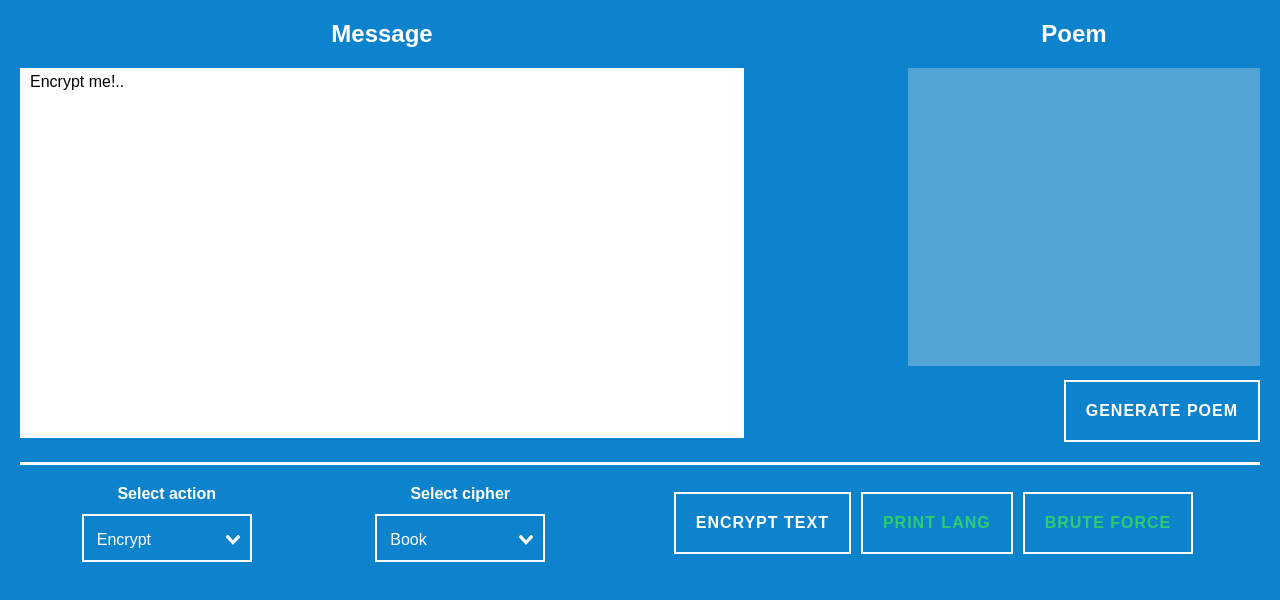
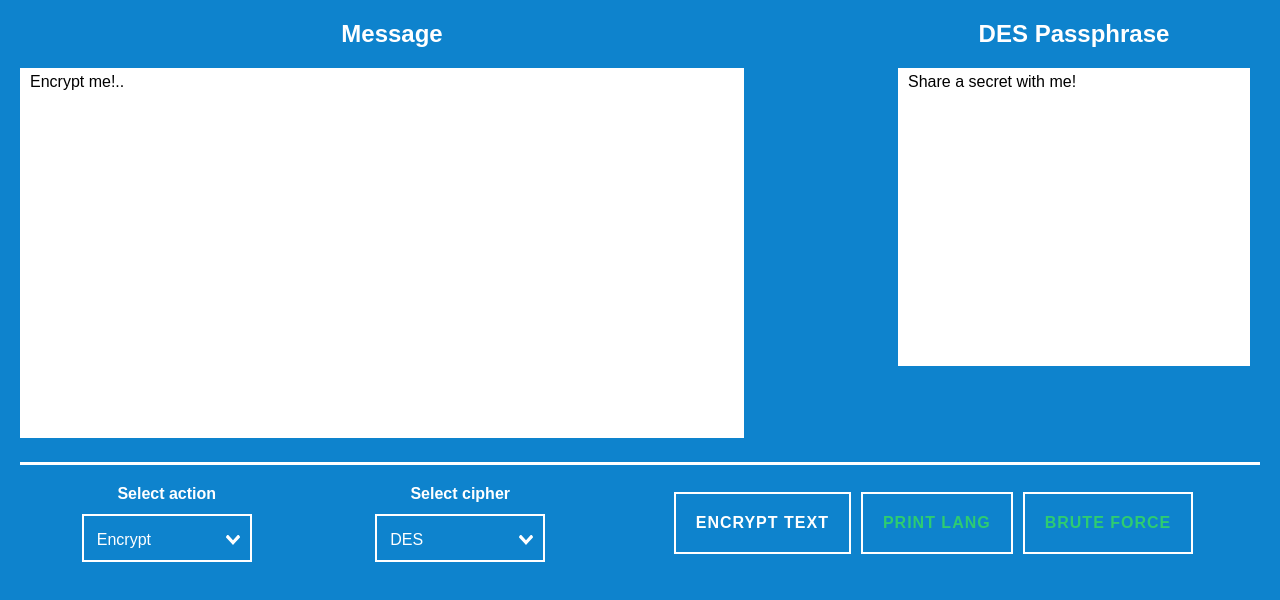
Before and after one commit to oddestdan/crypto-vue, a Vue app: page / in a window 1280 px wide. Shown: the top 600 px of the page. Built offline with nearby package versions, Linux system fonts and the light colour scheme; what vue-cryptojs would draw is missing.

Commit message:
Added DES, TripleDES, and AES ciphers

```diff
--- a/src/ciphers/Book.js
+++ b/src/ciphers/Book.js
@@ -13,6 +13,9 @@
  */
 
 export default function cipherBook(input, key, alphabet, mode) {
+  console.log(`alphabet of length ${alphabet.length} isn't needed in AES`);
+  console.log(`alphabet of length ${key} isn't needed in AES`);
+  console.log(`alphabet of length ${mode} isn't needed in AES`);
   // const alength = alphabet.length;
   // const modif = mode === 'Encrypt' ? 1 : -1;
 
--- a/src/components/Home.vue
+++ b/src/components/Home.vue
@@ -40,7 +40,7 @@
 
         <div class="-col-between -h-max" v-if="cipher === `XOR`">
           <h2>Gamma</h2>
-          <div class="end-container">
+          <div class="center-container">
             <textarea class="-bot10" rows="16" v-model="key" disabled></textarea>
             <button class="custom-button -m0" @click="key = generateGamma()">generate gamma</button>
           </div>
@@ -48,9 +48,16 @@
 
         <div class="-col-between -h-max" v-if="cipher === `Book`">
           <h2>Poem</h2>
-          <div class="end-container">
+          <div class="center-container">
             <textarea class="-bot10" rows="16" v-model="key" disabled></textarea>
             <button class="custom-button -m0" @click="key = poem">generate poem</button>
+          </div>
+        </div>
+
+        <div v-if="cipher === `DES` || cipher === `TripleDES` || cipher === `AES`">
+          <h2>{{ cipher }} Passphrase</h2>
+          <div class="center-container">
+            <textarea rows="16" v-model="key"></textarea>
           </div>
         </div>
       </div>
@@ -73,7 +80,7 @@
           v-model="cipher"
           :clearable="false"
           :placeholder="cipher"
-          :options="['Caesar', 'Trithemius', 'XOR', 'Book']"
+          :options="['Caesar', 'Trithemius', 'XOR', 'Book', 'DES', 'TripleDES', 'AES']"
         ></v-select>
       </div>
       <div class="action-buttons-container">
@@ -97,6 +104,9 @@ import XOR from '@/ciphers/XOR.js';
 
 import Book from '@/ciphers/Book.js';
 import poem from '@/utils/poem.js';
+// import DES from '@/ciphers/DES.js';
+// import TripleDES from '@/ciphers/TripleDES.js';
+// import AES from '@/ciphers/AES.js';
 
 export default {
   components: {
@@ -106,9 +116,10 @@ export default {
   data() {
     return {
       message: 'Encrypt me!..',
-      key: '',
+      // key: '',
+      key: 'Share a secret with me!',
       mode: 'Encrypt',
-      cipher: 'Book',
+      cipher: 'DES',
       alphabet: () => {},
 
       trithCoefs: [2, 3, 0],
@@ -116,6 +127,7 @@ export default {
 
       poem: '',
 
+      selfUnit: this,
       DEBUG: true
     };
   },
@@ -137,8 +149,17 @@ export default {
         case 'Book':
           func = this.cipherBook;
           break;
+        case 'DES':
+          func = this.cipherDES;
+          break;
+        case 'TripleDES':
+          func = this.cipherTripleDES;
+          break;
+        case 'AES':
+          func = this.cipherAES;
+          break;
         default:
-          func = this.cipherTrithemius;
+          func = this.cipherDES;
           break;
       }
       return func;
@@ -163,8 +184,25 @@ export default {
     cipherTrithemius: (input, key, alphabet, mode) => Trithemius(input, key, alphabet, mode),
     cipherXOR: (input, key, alphabet, mode) => XOR(input, key, alphabet, mode),
     cipherBook: (input, key, alphabet, mode) => Book(input, key, alphabet, mode),
+    cipherDES(input, key, alphabet, mode) {
+      return this.AdvancedCipher(input, key, alphabet, mode);
+    },
+    cipherTripleDES(input, key, alphabet, mode) {
+      return this.AdvancedCipher(input, key, alphabet, mode);
+    },
+    cipherAES(input, key, alphabet, mode) {
+      return this.AdvancedCipher(input, key, alphabet, mode);
+    },
 
-    // TODO: Add cipher pad like in Vernam's cipher
+    // DES, TripleDES, and AES ciphers
+    AdvancedCipher(input, key, alphabet, mode) {
+      console.log(`>> alphabet L = ${alphabet.length} not needed in Advanced ciphers`);
+      const cipherFunc = this.CryptoJS[this.cipher];
+
+      return mode === 'Encrypt'
+        ? cipherFunc.encrypt(input, key).toString()
+        : cipherFunc.decrypt(input, key).toString(this.CryptoJS.enc.Utf8);
+    },
 
     // Random string generator
     generateGamma() {
@@ -235,7 +273,7 @@ input {
   border: none;
 }
 h2 {
-  width: calc(100% - 20px);
+  // width: calc(100% - 20px);
   text-align: center;
   color: #ffffff;
 }
```
